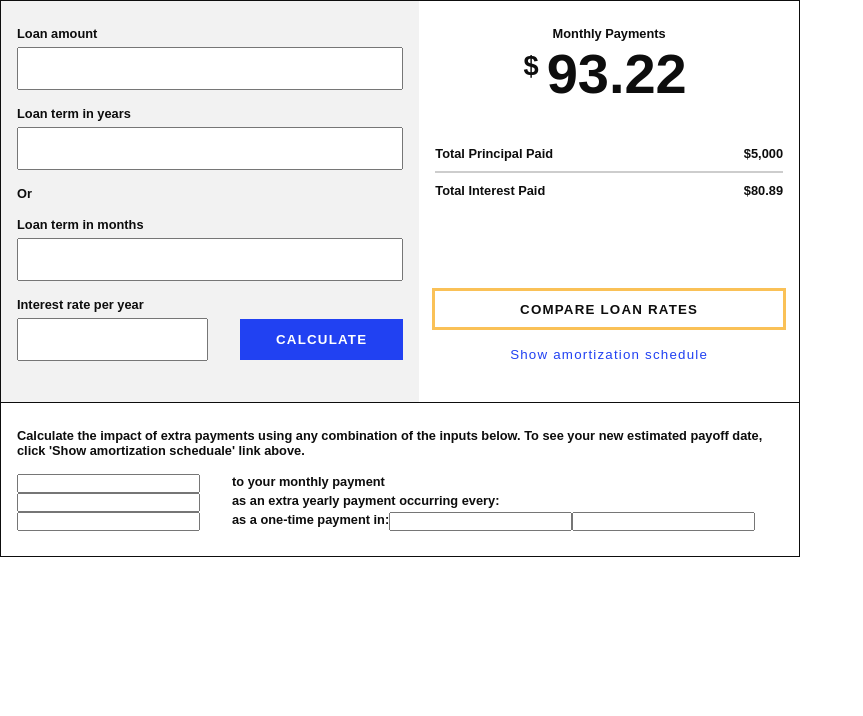
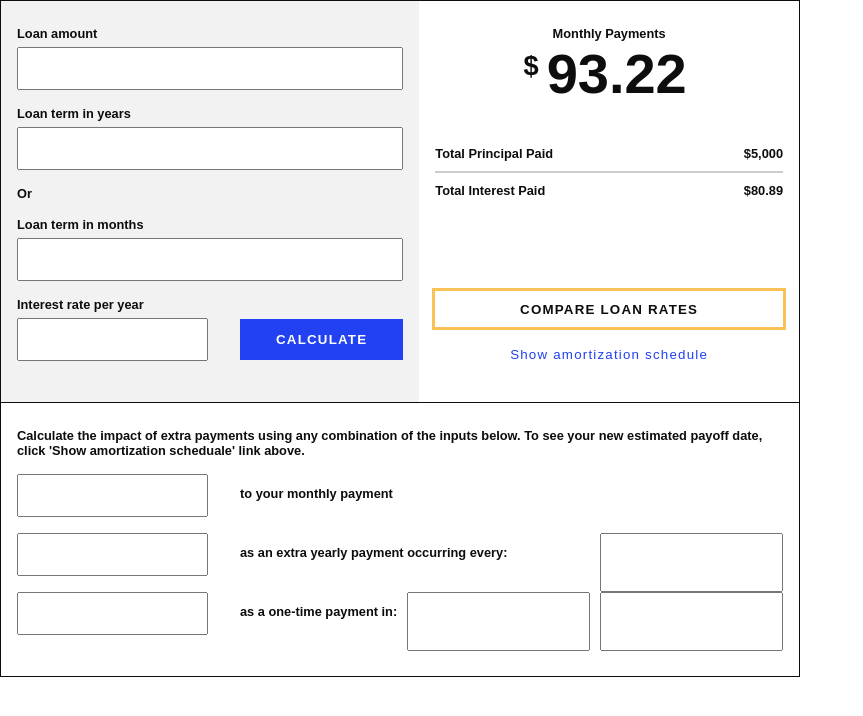
Before and after one commit to j-phillips-hub/debt-free-calculator, a React (Create React App) app: page / in a window 1280 px wide. Shown: the top 716 px of the page, without its empty margins (0-863 px from the left). Built offline with nearby package versions, Linux system fonts and the light colour scheme.

Commit message:
Add styles to extra payments component

```diff
--- a/src/components/ExtraPayments.jsx
+++ b/src/components/ExtraPayments.jsx
@@ -15,28 +15,40 @@ class ExtraPayments extends React.Component {
           amortization scheduale' link above.
         </p>
 
-        <div className="flex">
+        <div className="flex extraPaymentsFlex">
           <form className="flexReverse extraPaymentForm">
-            <label htmlFor="extra-monthly-payment">
+            <label
+              className="extraPaymentForm__label"
+              htmlFor="extra-monthly-payment"
+            >
               to your monthly payment
             </label>
-            <input className="extraPaymentForm__input" type="text" />
+            <input className="form__input" type="text" />
           </form>
         </div>
 
-        <div className="flex">
+        <div className="flex extraPaymentsFlex">
           <form className="flexReverse extraPaymentForm">
-            <label htmlFor="extra-yearly-payment">
+            <label
+              className="extraPaymentForm__label"
+              htmlFor="extra-yearly-payment"
+            >
               as an extra yearly payment occurring every:
             </label>
-            <input className="extraPaymentForm__input" type="text" />
+            <input className="form__input" type="text" />
           </form>
+          <input type="text" />
         </div>
 
-        <div className="flex">
+        <div className="flex extraPaymentsFlex">
           <form className="flexReverse extraPaymentForm">
-            <label htmlFor="one-time-payment">as a one-time payment in:</label>
-            <input className="extraPaymentForm__input" type="text" />
+            <label
+              className="extraPaymentForm__label"
+              htmlFor="one-time-payment"
+            >
+              as a one-time payment in:
+            </label>
+            <input className="form__input" type="text" />
           </form>
           <input type="text" />
           <input type="text" />
--- a/src/styles/ExtraPayments.css
+++ b/src/styles/ExtraPayments.css
@@ -1,6 +1,10 @@
 .extraPaymentsSection {
   grid-area: e;
   border-top: 1px solid var(--clr-text);
+}
+
+.extraPaymentsFlex {
+  justify-content: space-between;
 }
 
 .extraPaymentsSection__text {
@@ -10,3 +14,7 @@
 .extraPaymentForm {
   gap: 2rem;
 }
+
+.extraPaymentForm__label {
+  margin-top: 0.75rem;
+}
```
